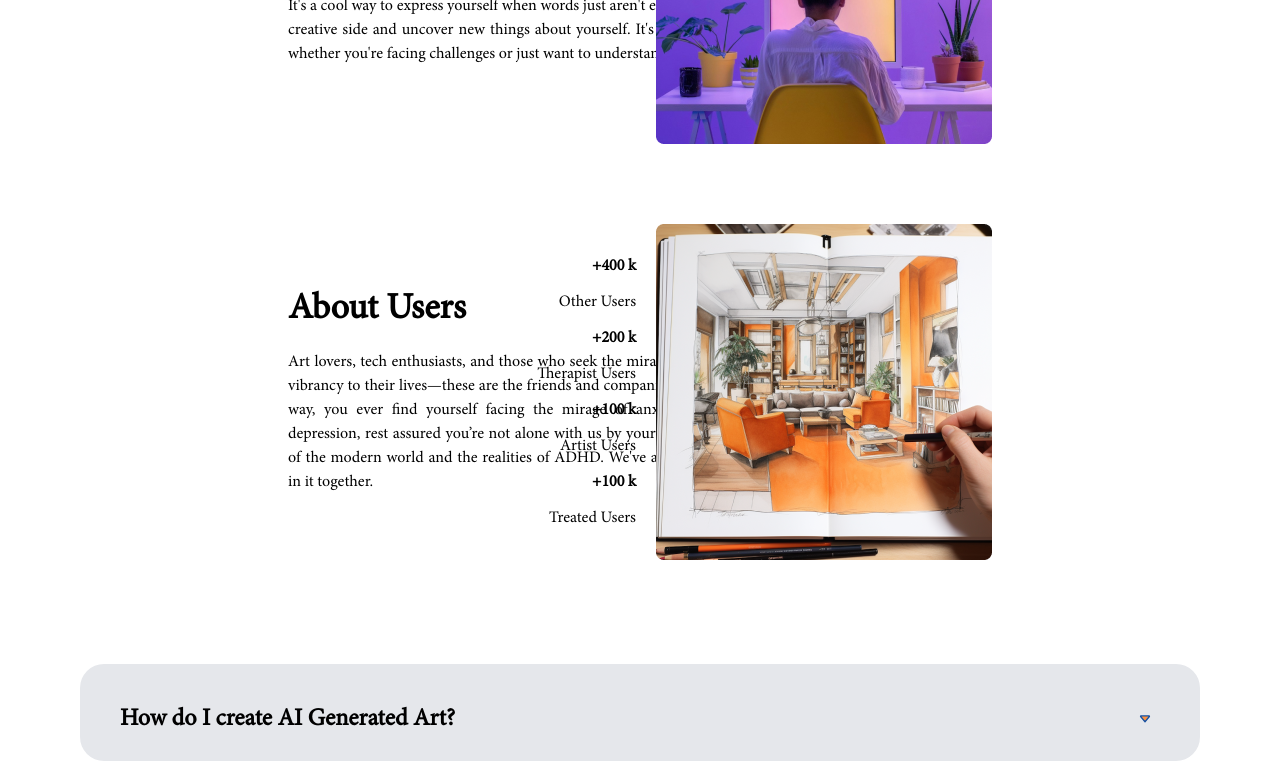
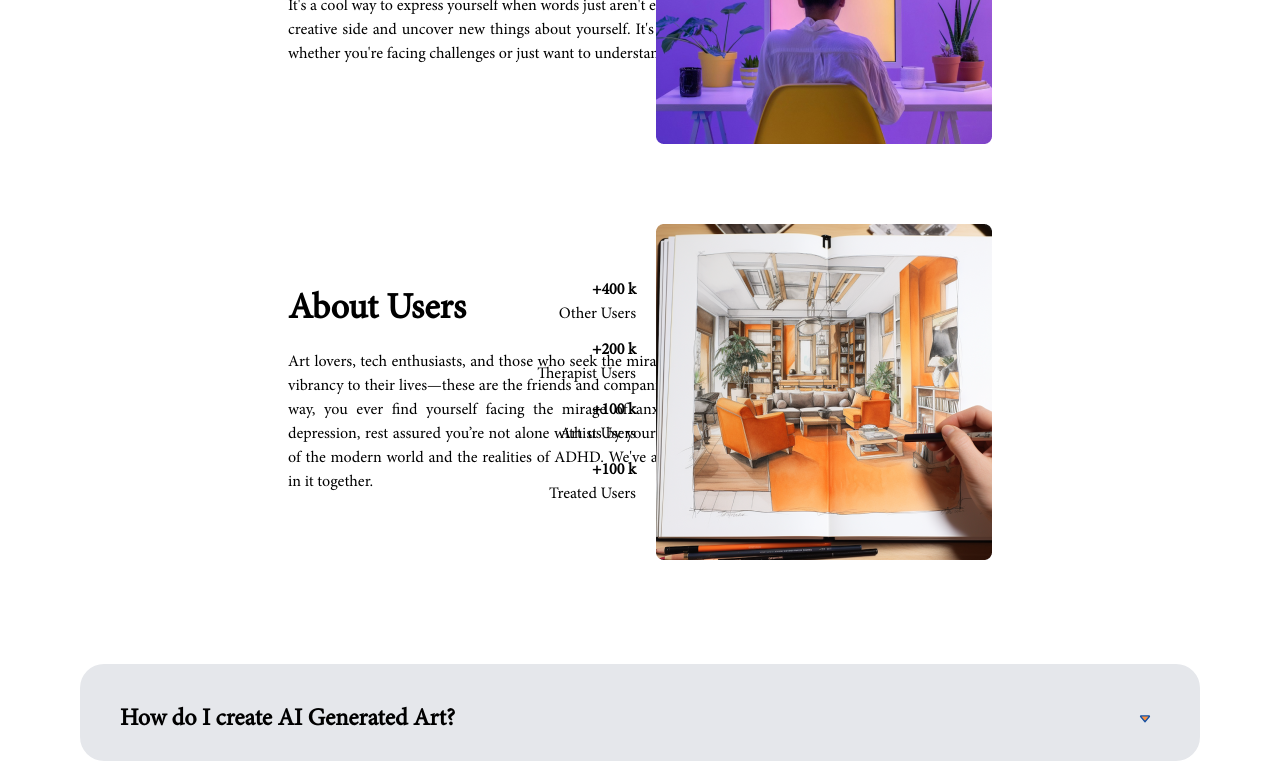
Before and after one commit to zahra-hsb/raamona-parallax, a Next.js app in the folder FrontEnd/: page / in a window 1280 px wide. Shown: the part 1942-2723 px from the top of the page. Built offline with nearby package versions, Linux system fonts and the light colour scheme; a web font is replaced by a local one.

Commit message:
some problem has fixed

```diff
--- a/FrontEnd/src/components/homeComponents/InfoSection/index.jsx
+++ b/FrontEnd/src/components/homeComponents/InfoSection/index.jsx
@@ -3,15 +3,15 @@ import Image from "next/image"
 const InfoSection = ({ title, details, pic, usersDetail, style, imageMotion }) => {
     return (
         <>
-            <div className={`w-full flex justify-between items-center py-10 ${style}`}>
-                <div className="w-1/2 flex flex-col gap-5 py-14">
+            <div className={`w-full flex flex-col sm:flex-row justify-between items-center sm:py-10 gap-2 ${style}`}>
+                <div className="sm:w-1/2 flex flex-col gap-5 py-14">
                     <h3 className="text-4xl">{title}</h3>
                     <p className="text-justify">
                         {details}
                     </p>
                 </div>
-                <div className={`flex gap-5 justify-end items-center ${imageMotion}`}>
-                    <div className={`flex flex-col gap-3 ${imageMotion}`}>
+                <div className={`flex flex-col-reverse sm:flex-row gap-5 justify-end items-center ${imageMotion}`}>
+                    <div className={`flex sm:flex-col flex-row gap-3 ${imageMotion}`}>
                         {usersDetail}
                     </div>
                     <Image src={pic} alt="raamona info" className={`${imageMotion}`} />
--- a/FrontEnd/src/components/homeComponents/RaamonaInfo/index.jsx
+++ b/FrontEnd/src/components/homeComponents/RaamonaInfo/index.jsx
@@ -22,35 +22,58 @@ const RaamonaInfo = () => {
     }, [])
     return (
         <>
-            <section className="py-8 px-20 overflow-hidden">
-                <div className={`${show ? `translate-y-0` : `translate-y-52`} transition-all duration-1000`}>
-                    <h3 className="text-5xl font-extrabold`">How Does Work Raamona?</h3>
+            <section className="py-8 px-5 sm:px-10 lg:px-20 overflow-hidden">
+                <div className={`${show ? `sm:translate-y-0` : `sm:translate-y-52`} transition-all duration-1000`}>
+                    <h3 className="lg:text-5xl sm:text-3xl text-xl font-extrabold ">How Does Work Raamona?</h3>
                     <p className="text-justify">
                         You will answer some art therapy questions. After the analysis, you can choose to receive a picture that helps you relax, or a black-and-white coloring book picture that allows you to use your creativity to continue drawing and create your own colorful world.
                     </p>
                 </div>
                 <InfoSection
-                    imageMotion={`${show ? 'translate-x-0' : '-translate-x-52'} transition-all duration-1000`}
-                    style={`${show ? 'translate-x-0' : 'translate-x-52'} transition-all duration-1000`}
+                    imageMotion={`
+                    ${show ? 'sm:translate-x-0 translate-y-0 scale-100' : 'sm:-translate-x-52 translate-y-52 scale-75'} transition-all duration-1000 sm:translate-y-0 sm:scale-100
+                    `}
+
+                    style={`
+                    ${show ? 'sm:translate-x-0 translate-y-0 scale-100' : 'sm:translate-x-52 translate-y-52 scale-75'} transition-all duration-1000 sm:translate-y-0 sm:scale-100
+                    `}
                     title={'What Is Art Therapy?'}
-                    details={`Art therapy is like using art to help you feel better. It's when you draw, paint, or make sculptures to explore your feelings and sort through any tough stuff you're dealing with. It's a cool way to express yourself when words just aren't enough. You can dive into your creative side and uncover new things about yourself. It's helpful for people of all ages, whether you're facing challenges or just want to understand yourself better.`} pic={infoPic1} />
+                    details={`Art therapy is like using art to help you feel better. It's when you draw, paint, or make sculptures to explore your feelings and sort through any tough stuff you're dealing with. It's a cool way to express yourself when words just aren't enough. You can dive into your creative side and uncover new things about yourself. It's helpful for people of all ages, whether you're facing challenges or just want to understand yourself better.`}
+
+                    pic={infoPic1} />
 
                 <InfoSection
-                    imageMotion={`${show ? 'translate-x-0 translate-y-0' : '!-translate-x-52'} transition-all duration-1000`}
-                    style={`${show ? 'translate-x-0 translate-y-0' : 'translate-x-52'} transition-all duration-1000`}
+                    imageMotion={`
+                    ${show ? 'sm:translate-x-0 sm:translate-y-0 translate-y-0 scale-100' : 'sm:!-translate-x-52 translate-y-52 scale-75'} transition-all duration-1000 sm:translate-y-0 sm:scale-100
+                    `}
+
+                    style={`
+                    ${show ? 'sm:translate-x-0 sm:translate-y-0 translate-y-0 scale-100' : 'sm:translate-x-52 translate-y-52 scale-75'} transition-all duration-1000 sm:translate-y-0 sm:scale-100
+                    `}
+
                     title={'About Users'}
                     details={`Art lovers, tech enthusiasts, and those who seek the miracle of art to bring growth and vibrancy to their lives—these are the friends and companions of Raamona.
 If, along the way, you ever find yourself facing the mirage of anxiety or the quiet storms of depression, rest assured you’re not alone with us by your side.
                 We recognise the hustle of the modern world and the realities of ADHD. We've all walked this path, and we're in it together.
-`} pic={infoPic2} usersDetail={<>
+`}
+                    pic={infoPic2}
+                    usersDetail={<>
+                        <div>
                             <h5 className="text-end">+400 k</h5>
                             <h6 className="text-end">Other Users</h6>
+                        </div>
+                        <div>
                             <h5 className="text-end">+200 k</h5>
                             <h6 className="text-end">Therapist Users</h6>
+                        </div>
+                        <div>
                             <h5 className="text-end">+100 k</h5>
                             <h6 className="text-end">Artist Users</h6>
+                        </div>
+                        <div>
                             <h5 className="text-end">+100 k</h5>
                             <h6 className="text-end">Treated Users</h6>
+                        </div>
                     </>} />
             </section>
         </>
```
Lines whose indentation alone changed are shown as unchanged.
